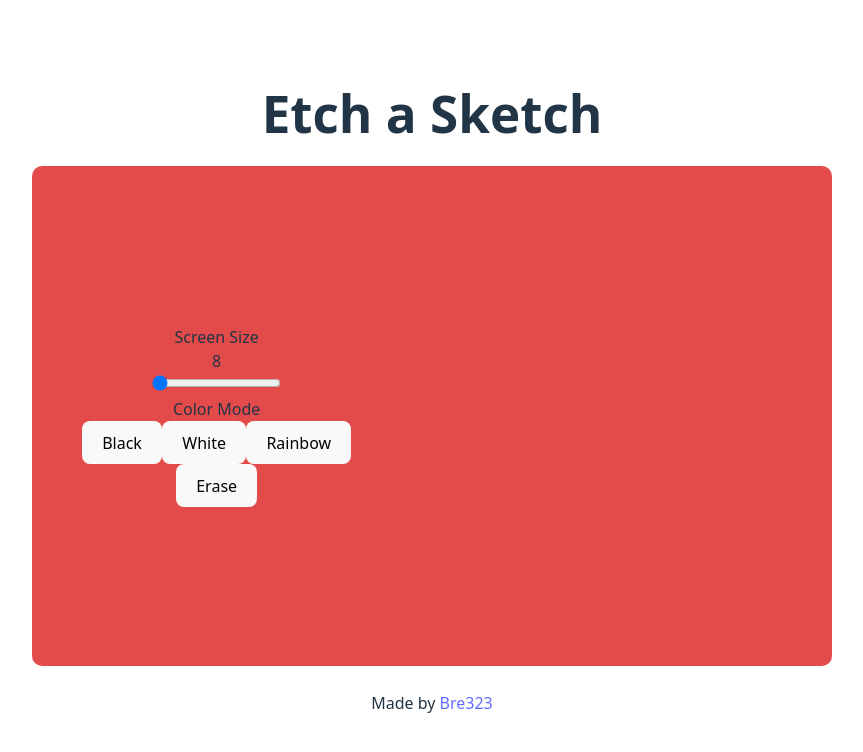
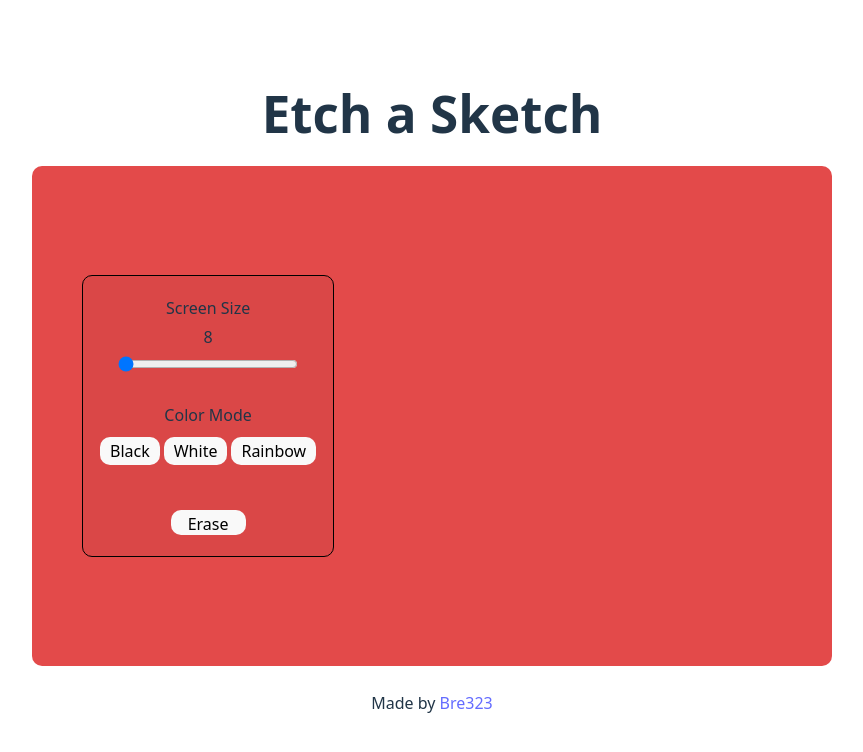
Before and after one commit to Bre323/Etch-a-Sketch, a React (Vite) app: page / in a window 1280 px wide. Shown: the top 752 px of the page, without its empty margins (208-1071 px from the left). Built offline with nearby package versions, Linux system fonts and the light colour scheme.

Commit message:
set Controls style

```diff
--- a/src/components/Controls.tsx
+++ b/src/components/Controls.tsx
@@ -1,4 +1,5 @@
 import { useState } from "react";
+import '../styles/Controls.css';
 
 function Controls() {
   return (
--- /dev/null
+++ b/src/styles/Controls.css
@@ -0,0 +1,52 @@
+.controls {
+  display: flex;
+  flex-direction: column;
+  gap: 25px;
+  border: 1px solid black;
+  border-radius: 10px;
+  background-color: var(--control-color);
+  padding: 20px 15px;
+  font-weight: 500;
+}
+
+.size-control > p {
+  margin-bottom: 5px;
+}
+
+#slider {
+  width: 180px;
+}
+
+.color-control > p {
+  margin-bottom: 10px;
+}
+
+.control-bt {
+  margin: 0 2px;
+  padding: 3px 10px;
+  border-radius: 10px;
+  border: none;
+  transition: 0.25s;
+}
+
+.control-bt:hover {
+  opacity: 0.95;
+  transform: scale(0.95);
+}
+
+.control-bt:active {
+  transform: scale(0.9);
+}
+
+.color-bt:focus {
+  background-color: var(--grid-color);
+}
+
+.erase-div {
+  margin-top: 20px;
+}
+
+.erase-div > button {
+  height: 25px;
+  width: 75px;
+}
```
Also changed, not shown: src/styles/Display.css (deleted).
